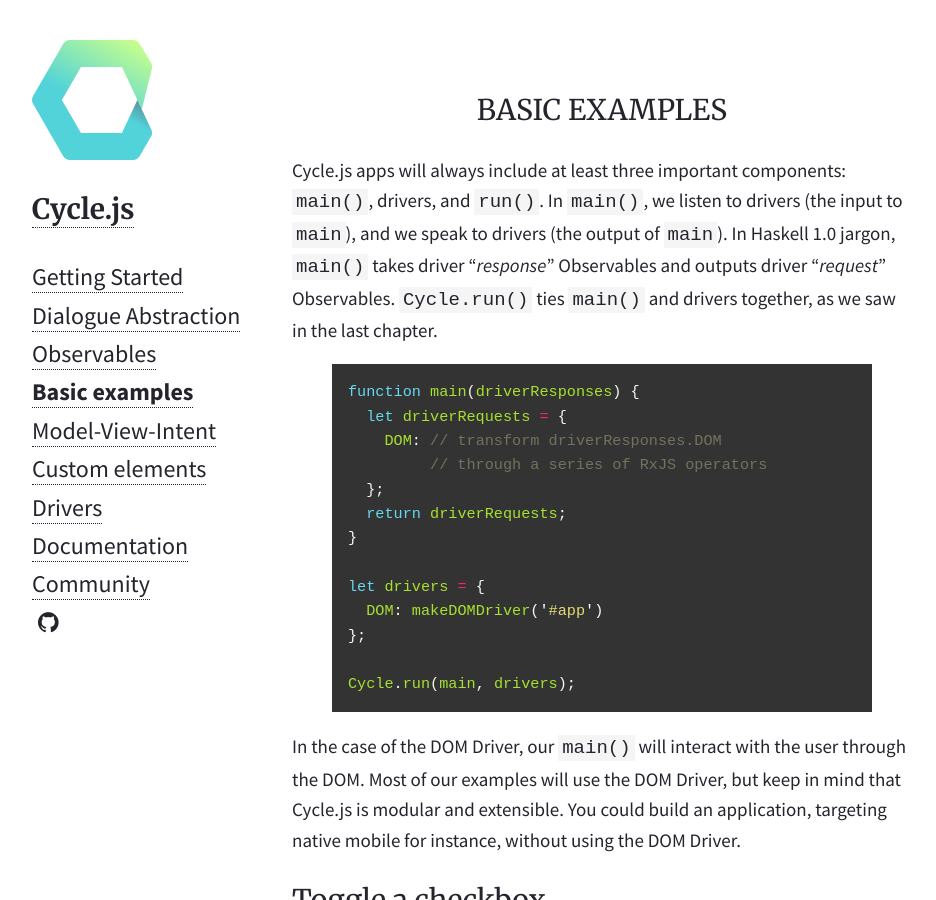
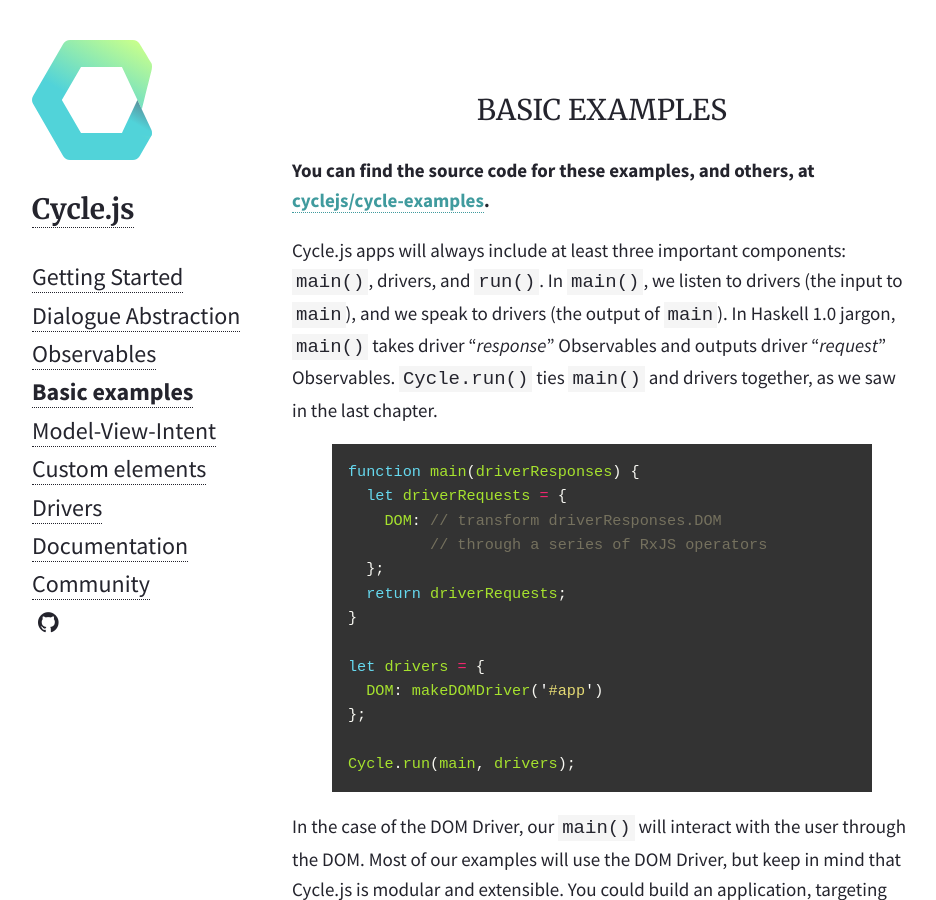
Before and after one commit to cyclejs/old-website, a Jekyll site: the page built from _posts/2015-01-28-basic-examples.md, in a window 1280 px wide and 900 px high. Shown: the whole window, without its empty margins (168-1104 px from the left). Built offline with Jekyll 4.4.1, drawn with Linux system fonts in a browser that asks for light colours; nearby versions of some CDN libraries.

Commit message:
Add link to cyclejs/cycle-examples in 'Basic Examples'

```diff
--- a/_posts/2015-01-28-basic-examples.md
+++ b/_posts/2015-01-28-basic-examples.md
@@ -2,6 +2,8 @@
 title:  "Basic examples"
 tags: chapters
 ---
+
+**You can find the source code for these examples, and others, at [cyclejs/cycle-examples](https://github.com/cyclejs/cycle-examples).**
 
 Cycle.js apps will always include at least three important components: `main()`, drivers, and `run()`. In `main()`, we listen to drivers (the input to `main`), and we speak to drivers (the output of `main`). In Haskell 1.0 jargon, `main()` takes driver "*response*" Observables and outputs driver "*request*" Observables. `Cycle.run()` ties `main()` and drivers together, as we saw in the last chapter.
 
```
